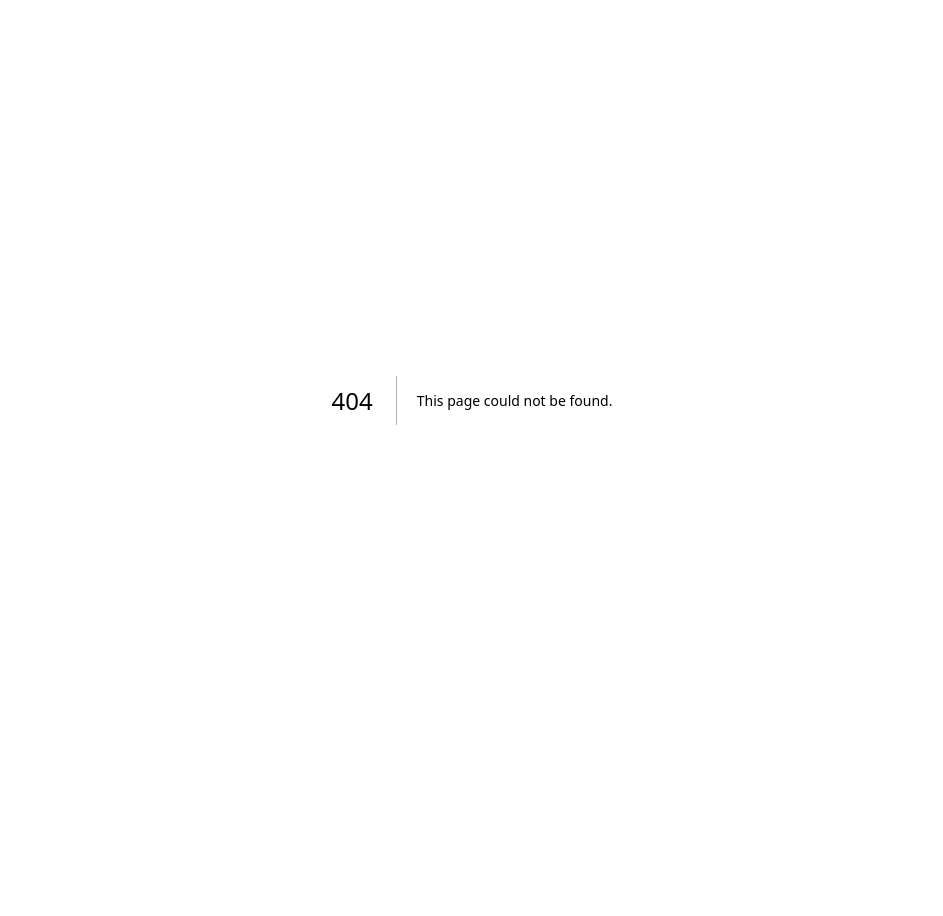
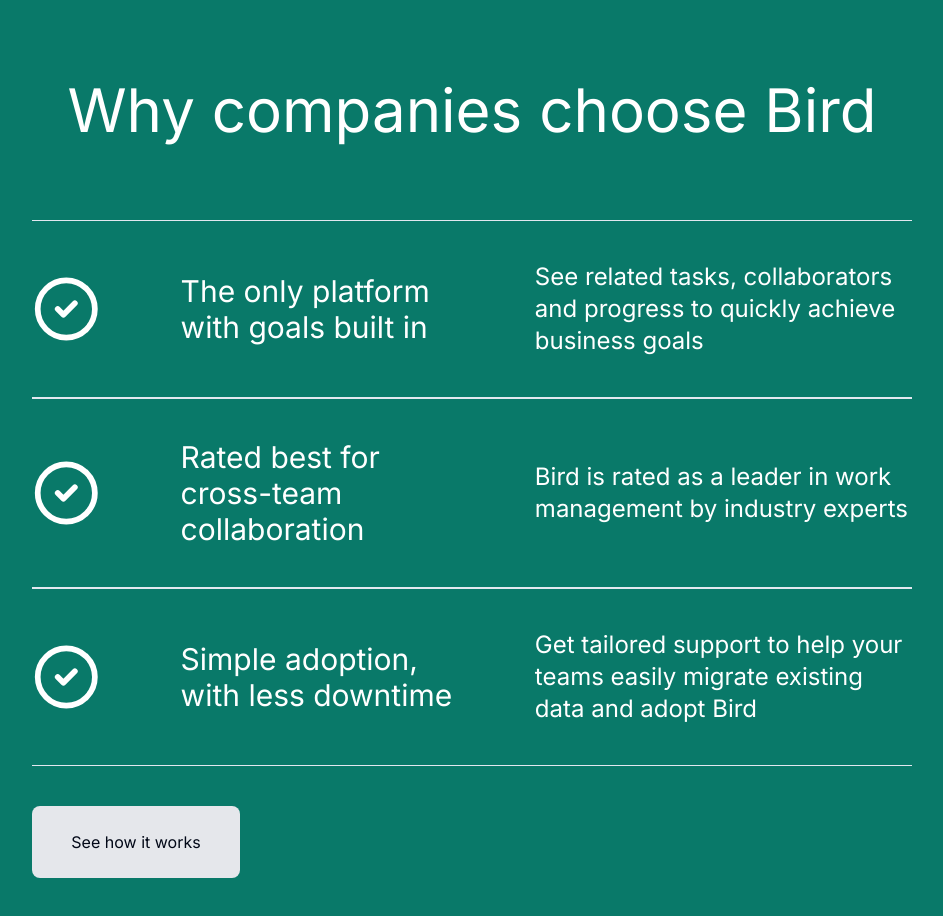
Before and after one commit to feni-brian/Asvna, a Next.js app: page /section-03 in a window 1280 px wide. Before the commit this address had no page. Shown: the top 916 px of the page, without its empty margins (168-1111 px from the left). Before the commit the page ends 800 px from the top, so only its background shows below. Built offline with nearby package versions, Linux system fonts and the light colour scheme.

Commit message:
Implemented the third section of the landing page.

```diff
--- /dev/null
+++ b/app/(landing)/section-03/page.tsx
@@ -0,0 +1,39 @@
+"use client";
+
+import { motion, useInView } from "framer-motion";
+import { CheckCircle2 } from "lucide-react";
+import { useRef } from "react";
+
+const ThirdSection = () => {
+	const ref = useRef(null);
+
+	return (
+		<div>
+			<motion.div ref={ref} initial={{ y: 100, opacity: 0 }} animate={{ y: 0, opacity: 1 }} transition={{ duration: 4 }} className="flex flex-col space-y-10">
+				<div className="py-20 bg-[#097969] items-center flex flex-col space-y-10">
+					<div className="text-white text-4xl px-10 md:px-0  md:text-6xl md:pb-10 flex items-start justify-start">Why companies choose Bird</div>
+					<div className="md:w-3/4 px-10">
+						<div className="flex space-x-10 md:space-x-20 text-white items-center text-2xl justify-center border-b border-t py-10">
+							<CheckCircle2 className="md:h-20 md:w-20 h-10 w-10" />
+							<div className="md:w-80 md:text-3xl text-md w-72">The only platform with goals built in</div>
+							<div className="md:w-1/2 hidden md:block">See related tasks, collaborators and progress to quickly achieve business goals</div>
+						</div>
+						<div className="flex space-x-10 md:space-x-20 text-white items-center justify-center  text-2xl border-b border-t py-10">
+							<CheckCircle2 className="md:h-20 md:w-20 w-10 h-10" />
+							<div className="md:w-80 md:text-3xl text-md w-72">Rated best for cross-team collaboration</div>
+							<div className="md:w-1/2 hidden md:block">Bird is rated as a leader in work management by industry experts</div>
+						</div>
+						<div className="flex space-x-10 md:space-x-20 text-white items-center justify-center text-2xl border-b border-t py-10">
+							<CheckCircle2 className="md:h-20 md:w-20 h-10 w-10" />
+							<div className="md:w-80 md:text-3xl text-md w-72">Simple adoption, with less downtime</div>
+							<div className="md:w-1/2 hidden md:block">Get tailored support to help your teams easily migrate existing data and adopt Bird</div>
+						</div>
+						<div className="bg-gray-200 p-6 w-52 rounded-lg mt-10 items-center justify-center flex">See how it works</div>
+					</div>
+				</div>
+			</motion.div>
+		</div>
+	);
+};
+
+export default ThirdSection;
```
